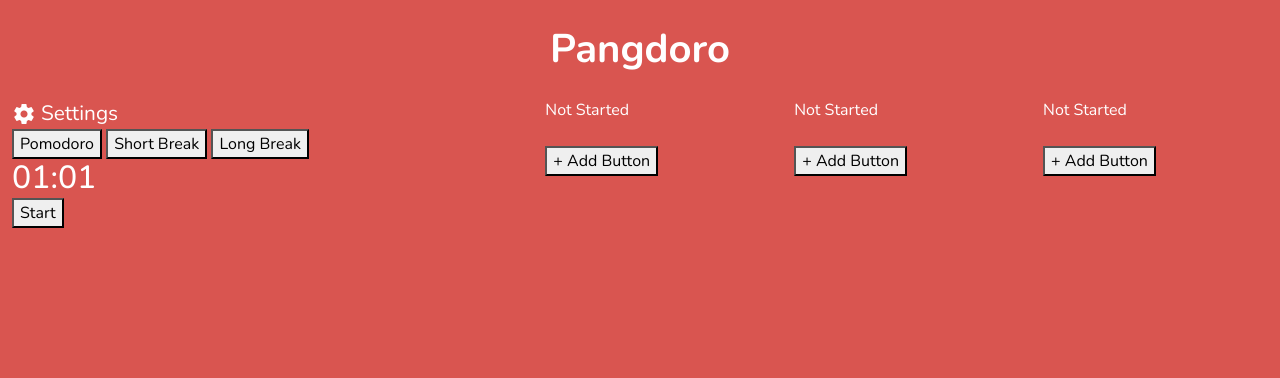
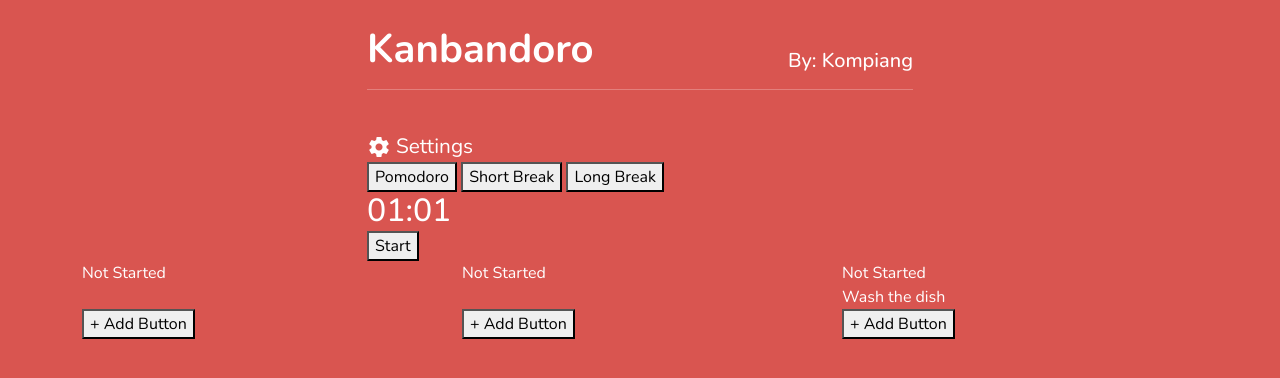
Before and after one commit to kompiangg/Kanbandoro, a plain HTML site: page index.html in a window 1280 px wide. Drawn offline with nearby package versions, Linux system fonts and the light colour scheme.

Commit message:
change header section

```diff
--- a/css/style.css
+++ b/css/style.css
@@ -27,9 +27,13 @@ h1 {
 header {
   padding-top: 25px;
   padding-bottom: 25px;
+  width: 100%;
+}
+
+header .title {
   display: flex;
-  justify-content: center;
-  width: 100%;
+  align-items: flex-end;
+  justify-content: space-between;
 }
 
 .pomodoro__setting {
--- a/index.html
+++ b/index.html
@@ -16,14 +16,21 @@
     <link rel="stylesheet" href="/css/style.css">
   </head>
   <body>
-    <header>
-      <h1>Pangdoro</h1>
+    <header class="container">
+      <div class="row">
+        <div class="col-6 offset-3 title">
+          <h1>Kanbandoro</h1>
+          <h5>By: Kompiang</h5>
+        </div>
+        <div class="col-6 offset-3">
+          <hr>
+        </div>
+      </div>
     </header>
 
-    <main class="container-fluid">
+    <main class="container">
       <div class="row">
-        <section class="pomodoro col-md-5">
-
+        <section class="pomodoro col-md-6 offset-md-3">
           <div class="pomodoro__header">
             <div class="pomodoro__setting">
               <span class="material-icons">settings</span>
@@ -46,8 +53,10 @@
           </div>
 
         </section>
+      </div>
 
-        <section class="kanban col-md-7">
+      <div class="row">
+        <section class="kanban">
           <div class="row kanban-root">
 
             <div class="col-md-4 kanban__column">
@@ -71,7 +80,7 @@
             <div class="col-md-4 kanban__column">
               <div class="kanban__title">Not Started</div>
               <div class="kanban__item">
-                <div class="kanban__item-input" contenteditable></div>
+                <div class="kanban__item-input" contenteditable>Wash the dish</div>
                 <div class="kanban__dropzone"></div>
               </div>
               <button type="button" class="kanban__add-item">+ Add Button</button>
```
